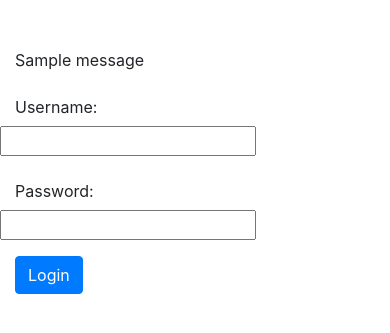
After one commit to tonylua/y2b, a Flask app: template templates/login.html in a window 390 px wide. The commit adds this page. Shown: the top 333 px of the page. Run offline with Flask 3, Linux system fonts and the light colour scheme; the template is opened without the code that fills it, so the values that code supplies are empty; one stand-in notice (Sample message) is shown; some libraries are stand-ins or nearby versions.

Commit message:
login & fonts

```diff
--- a/index.py
+++ b/index.py
@@ -1,9 +1,11 @@
 import secrets
 import os
-from flask import Flask, session
-from controllers.index_route import index_controller
-from controllers.preview_route import preview_controller
-from controllers.upload_route import upload_controller
+from functools import wraps
+from flask import Flask, session, request, flash, redirect, url_for
+from controllers.login import login_controller
+from controllers.download import download_controller
+from controllers.preview import preview_controller
+from controllers.upload import upload_controller
 
 app = Flask(__name__, template_folder='/root/move_video/templates')
 app.config['SECRET_KEY'] = secrets.token_urlsafe(32)
@@ -13,11 +15,27 @@ app.config['SESSION_TYPE'] = 'filesystem'
 def setup_session():
     session.permanent = True
 
+def login_required(view):
+    @wraps(view)
+    def wrapped_view(**kwargs):
+        if 'login_name' not in session:
+            flash('请先登录', 'danger')
+            return redirect(url_for('login'))
+        print(session['login_name'], '已登录', request.headers.get('User-Agent'))
+        return view(**kwargs)
+    return wrapped_view
+
 @app.route('/', methods=['GET', 'POST'])
-def index():
-    return index_controller(session)
+def login():
+    return login_controller(session)
+
+@app.route('/download', methods=['GET', 'POST'])
+@login_required
+def download():
+    return download_controller(session)
 
 @app.route('/preview', methods=['GET', 'POST'])
+@login_required
 def preview():
     return preview_controller(session)
 
--- a/templates/download.html
+++ b/templates/download.html
@@ -3,7 +3,7 @@
 <head>
     <meta charset="utf-8">
     <meta name="viewport" content="width=device-width, initial-scale=1, shrink-to-fit=no">
-    <title>视频下载</title>
+    <title>视频下载 {{ session["login_name"] }}</title>
     <link rel="stylesheet" href="https://stackpath.bootstrapcdn.com/bootstrap/4.5.2/css/bootstrap.min.css">
 </head>
 <body class="container mt-5">
--- /dev/null
+++ b/templates/login.html
@@ -0,0 +1,29 @@
+<!DOCTYPE html>
+<html>
+<head>
+    <meta charset="utf-8">
+    <meta name="viewport" content="width=device-width, initial-scale=1, shrink-to-fit=no">
+    <title>Login</title>
+    <link rel="stylesheet" href="https://stackpath.bootstrapcdn.com/bootstrap/4.5.2/css/bootstrap.min.css">
+</head>
+<body class="container mt-5">
+    {% for message in get_flashed_messages() %}
+        <p>{{ message }}</p>
+    {% endfor %}
+    <form method="post">
+        <div class="form-group row">
+            <label class="col-sm-2 col-form-label">
+                Username:
+            </label>
+            <input type="text" name="username">
+        </div>
+        <div class="form-group row">
+            <label class="col-sm-2 col-form-label">
+                Password:
+            </label>
+            <input type="password" name="password">
+        </div>
+        <input type="submit" class="btn btn-primary" value="Login">
+    </form>
+</body>
+</html>
```
Also changed, not shown: controllers/download.py (renamed from controllers/index_route.py, +5 -5 lines), controllers/login.py (added, +19 -0 lines), controllers/preview.py (renamed from controllers/preview_route.py, +4 -3 lines), controllers/upload.py (renamed from controllers/upload_route.py, +24 -16 lines), utils/account.py (+18 -0 lines), utils/constants.py (added, +7 -0 lines), README.md, 1 other file.
